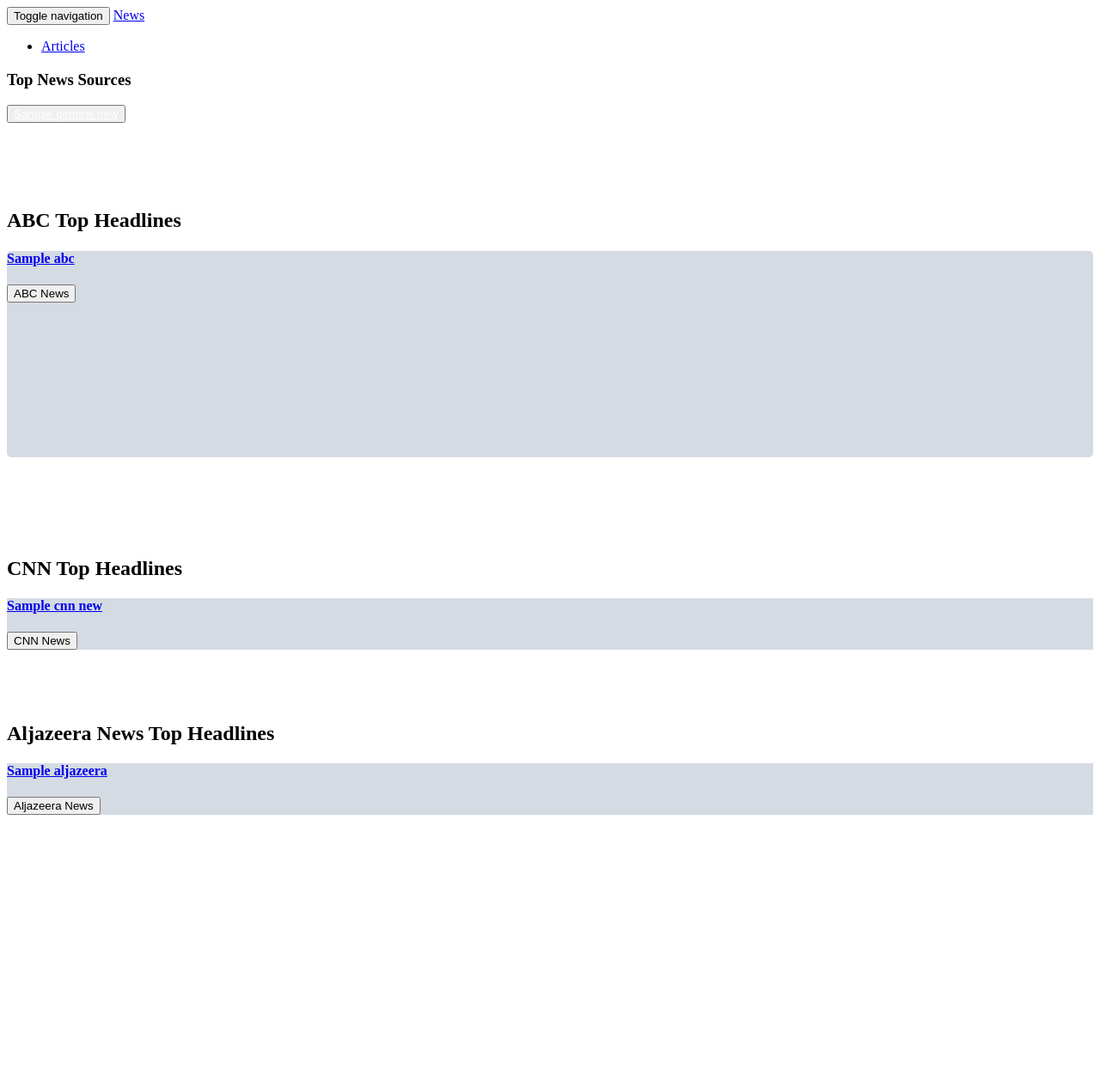
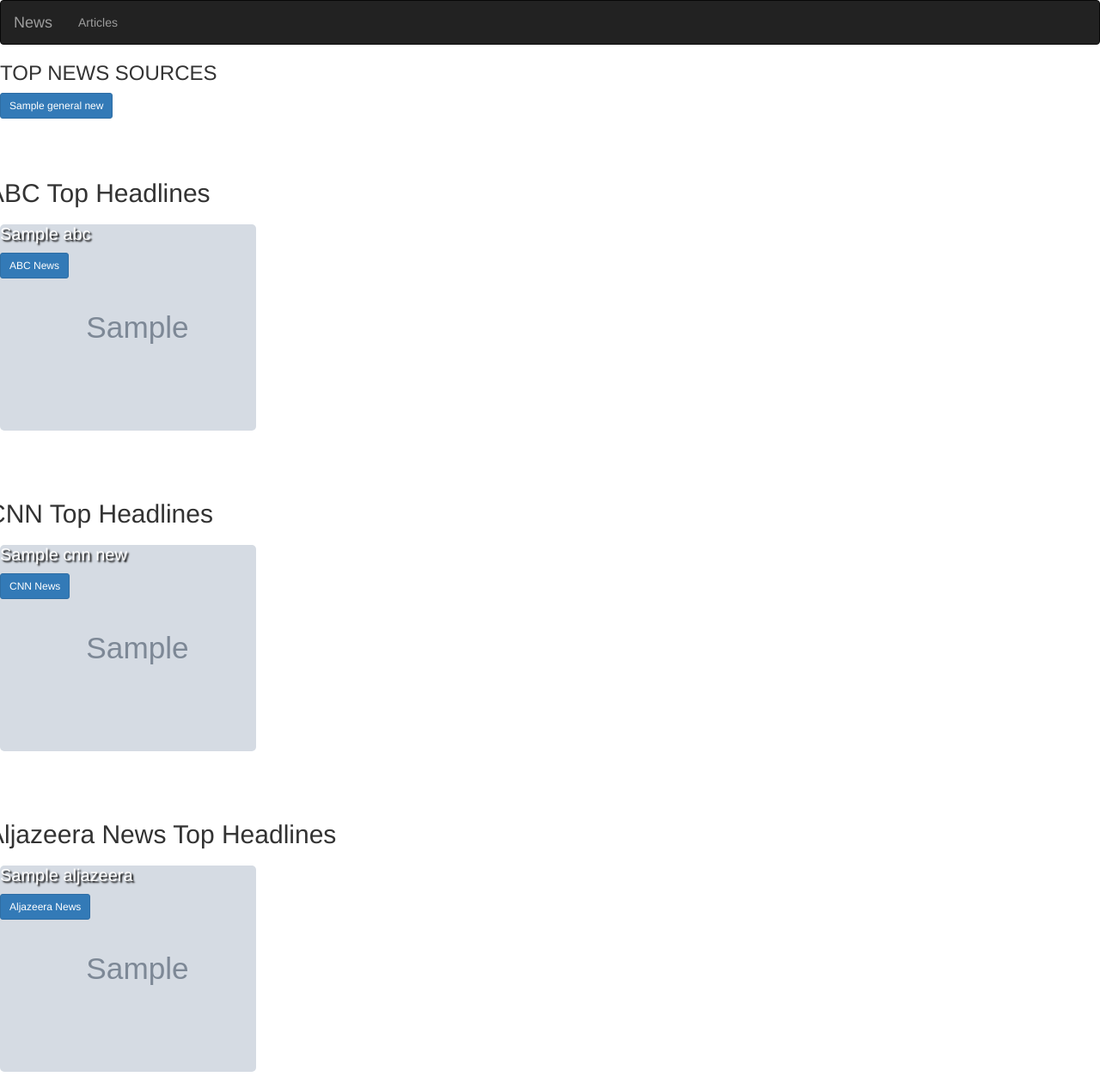
Before and after one commit to Brigid-Chepkemoi/news_articles, a Flask app: template app/templates/index.html in a window 1280 px wide. Shown: the whole page at 86% size. Before the commit the page ends 948 px from the top, so only its background shows below. Run offline with Flask 2, Linux system fonts and the light colour scheme; the template is opened without the code that fills it: most values are stand-ins (such as "Sample title", 1, 10 or a date in 2020); grey boxes marked "Sample" are stand-in pictures; some libraries are stand-ins or nearby versions.

Commit message:
add news page styling

```diff
--- a/app/static/style.css
+++ b/app/static/style.css
@@ -8,3 +8,8 @@ padding-top: 4rem;
     height: 30vh;
     margin-bottom: 2rem;
 }
+.headline h4 a {
+    color: #fff;
+    text-shadow: 2px 2px 2px black;
+    font-size: 20px;
+}
--- a/app/templates/articles.html
+++ b/app/templates/articles.html
@@ -1,8 +1,7 @@
 {% extends "base.html" %} {% block styles %} {{ super() }}
-<link rel="stylesheet" href="{{url_for('static',filename='css/style.css')}}"> {% endblock %}{% block content %}
+<link rel="stylesheet" href="{{url_for('static',filename='style.css')}}"> {% endblock %}
 
-
-
+{% block content %}
 <div class="row">
     <h1>News Articles</h1>
     {% for articles in articles %}
--- a/app/templates/base.html
+++ b/app/templates/base.html
@@ -1,4 +1,4 @@
-{% extends 'bootstrap/base.html'%}{% block styles%}
+{% extends 'bootstrap/base.html'%}{% block styles%} {{ super() }}
 <!DOCTYPE html>
 <html lang="en">
 <head>
--- a/app/templates/index.html
+++ b/app/templates/index.html
@@ -1,5 +1,6 @@
 
-{% extends 'base.html' %}
+{% extends "base.html" %} {% block styles %} {{ super() }}
+<link rel="stylesheet" href="{{url_for('static',filename='style.css')}}"> {% endblock %}
 {% block content %}
 <div class="sources m-2">
     <div class="card p-2">
@@ -38,7 +39,7 @@
         <h2>CNN Top Headlines </h2>
         {% for cnn_news in cnn %}
         <div class="col-md-3 display">
-            <div class="card-image p-4 mb-3" style="background-image: url({{cnn_news.urlToImage}});">
+            <div class="card-image p-4 mb-3" id="cardimg" style="background-image: url({{cnn_news.urlToImage}});">
                 <div class="headline">
                     <h4 class="news-headings mt-2"><a target="_blank" href="{{cnn_news.url}}">{{cnn_news.title}}</a>
                     </h4>
@@ -53,7 +54,7 @@
         <h2>Aljazeera News Top Headlines </h2>
         {% for aljazeera in aljazeera %}
         <div class="col-md-3 display">
-            <div class="card-image p-4 mb-3" style="background-image: url({{aljazeera.urlToImage}});">
+            <div class="card-image p-4 mb-3" id="cardimg" style="background-image: url({{aljazeera.urlToImage}});">
                 <div class="headline">
                     <h4 class="news-headings mt-2"><a target="_blank" href="{{aljazeera.url}}">{{ aljazeera.title}}</a>
                     </h4>
```
